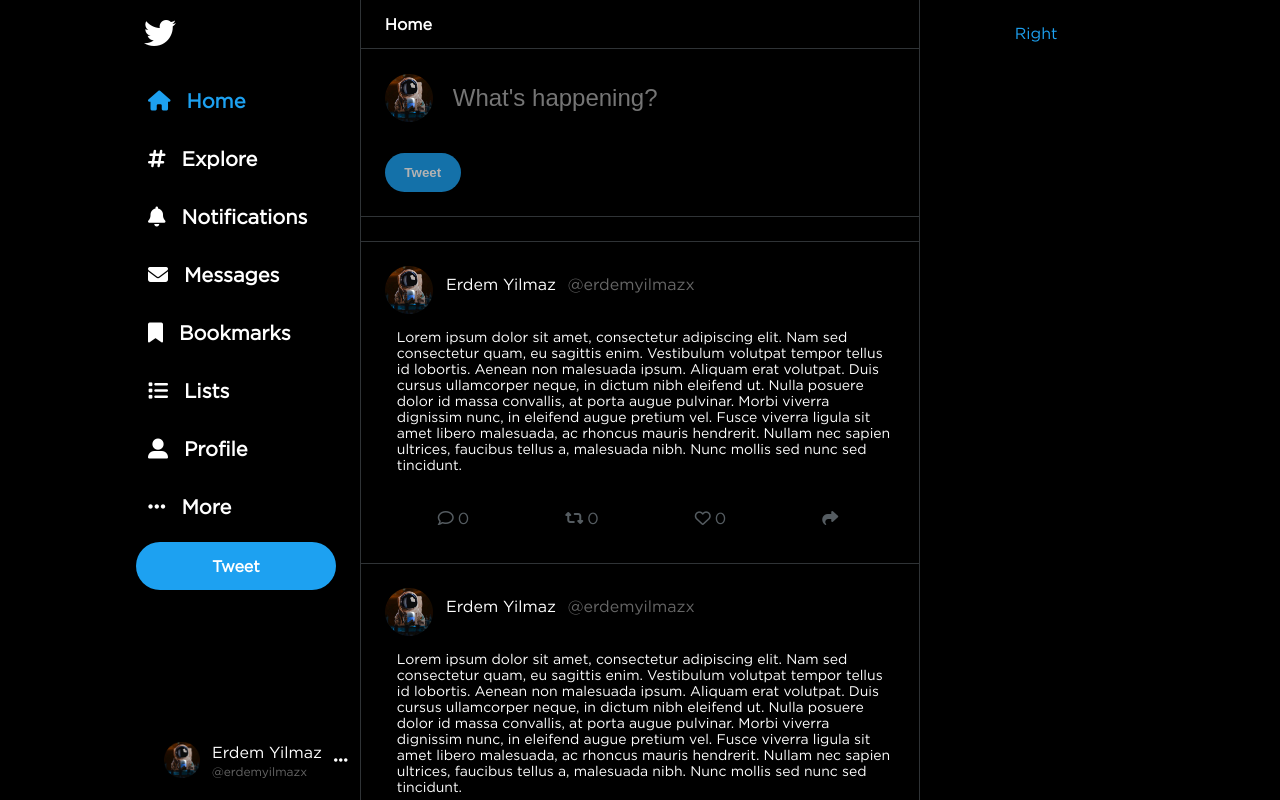
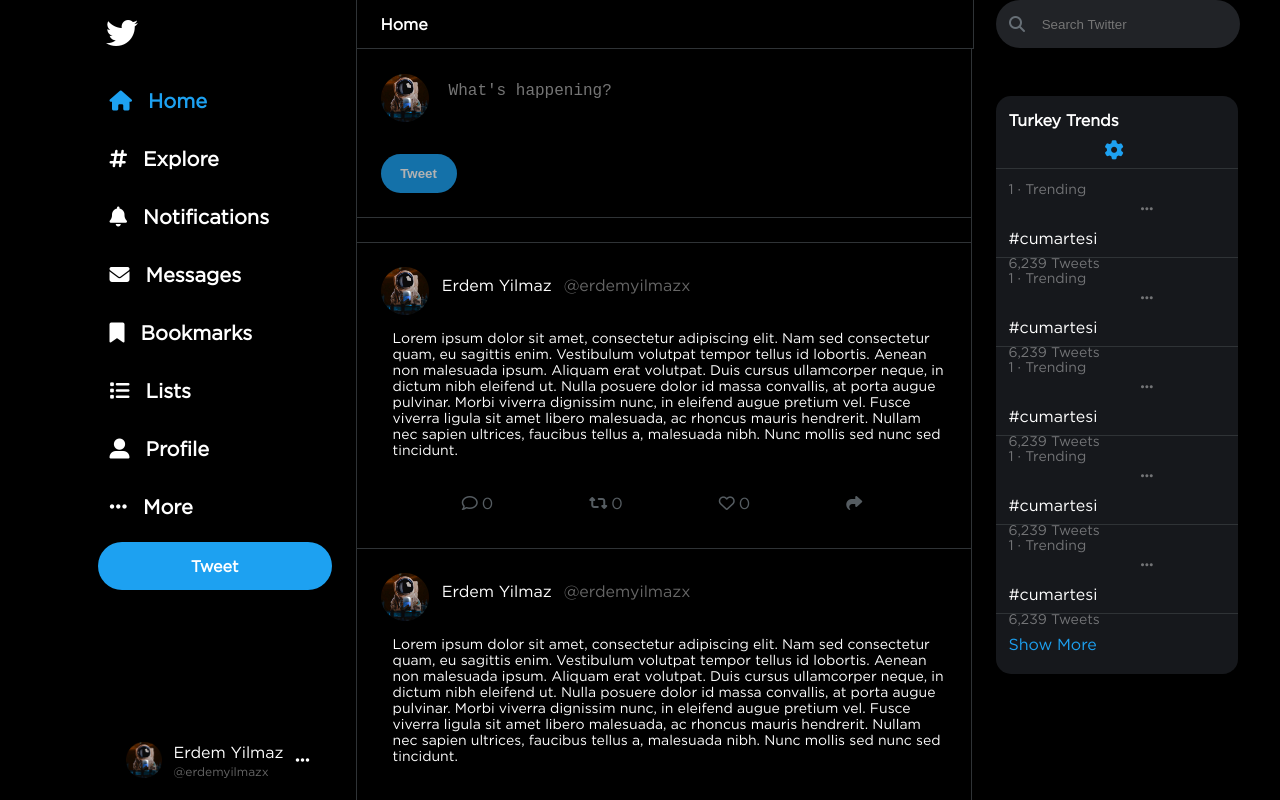
Before and after one commit to erdemylmaz/twitter-clone, a plain HTML site: page index.html in a window 1280 px wide. Drawn offline with Linux system fonts and the light colour scheme.

Commit message:
right bar

```diff
--- a/index.html
+++ b/index.html
@@ -38,20 +38,20 @@
     </div>
 
     <div class="container">
-        <a href="#" class="header-link">
+        <a href="#container-top" class="header-link">
             <div class="container-header">
                 <span class="header-text">Home</span>
             </div>
         </a>
 
         <div class="container-section">
+            <a name="container-top"></a>
             <div class="tweet-area">
                 <div class="tweet-header">
                     <a href="https://www.twitter.com/erdemyilmazx" class="tweet-image"><img src="./image/profile-picture.png" class="tweet-image"></a>
 
-                    <form class="tweet-form">
-                        <input type="text" class="tweet-input" placeholder="What's happening?" />
-                    </form>
+
+                    <textarea placeholder="What's happening?" class="tweet-input"></textarea>
 
                 </div>
 
@@ -148,7 +148,7 @@
                     </div>
 
                     <div class="tweet-section">
-                        <span class="tweet-text">Lorem ipsum dolor sit amet, consectetur adipiscing elit. Nam sed consectetur quam, eu sagittis enim. Vestibulum volutpat tempor tellus id lobortis. Aenean non malesuada ipsum. Aliquam erat volutpat. Duis cursus ullamcorper neque, in dictum nibh eleifend ut. Nulla posuere dolor id massa convallis, at porta augue pulvinar. Morbi viverra dignissim nunc, in eleifend augue pretium vel. Fusce viverra ligula sit amet libero malesuada, ac rhoncus mauris hendrerit. Nullam nec sapien ultrices, faucibus tellus a, malesuada nibh. Nunc mollis sed nunc sed tincidunt.</span>
+                        <span class="tweet-text">This is first tweet of twitter-clone</span>
                     </div>
 
                     <div class="user-tweet-footer">
@@ -161,7 +161,77 @@
             </div>
         </div>
     </div>
-    <div class="right-bar">Right</div>
+    <div class="right-bar">
+        <div class="right-header">
+            <div class="search-div">
+                <div class="search-icon"><i class="fas fa-search"></i></div>
+                <input type="text" class="search-input" placeholder="Search Twitter" />
+                <button class="clear-button">X</button>
+            </div>
+        </div>
+
+        <div class="right-section">
+            <div class="right-section-top">Turkey Trends <div class="right-section-settings"><i class="fas fa-cog"></i></div></div>
+            <hr class="right-hr">
+
+            <div class="right-section-container">
+
+                <div class="right-menu-item">
+                    <div class="right-item-header"><div class="right-item-trend">1 · Trending </div> <div class="right-item-more"><i class="fas fa-ellipsis-h"></i></div></div>
+                    <div class="right-item-container">#cumartesi</div>
+                    <div class="right-item-footer">6,239 Tweets</div>
+                </div>
+                <hr class="right-hr">
+
+
+                <div class="right-menu-item">
+                    <div class="right-item-header"><div class="right-item-trend">1 · Trending </div> <div class="right-item-more"><i class="fas fa-ellipsis-h"></i></div></div>
+                    <div class="right-item-container">#cumartesi</div>
+                    <div class="right-item-footer">6,239 Tweets</div>
+                </div>
+                <hr class="right-hr">
+
+
+                <div class="right-menu-item">
+                    <div class="right-item-header"><div class="right-item-trend">1 · Trending </div> <div class="right-item-more"><i class="fas fa-ellipsis-h"></i></div></div>
+                    <div class="right-item-container">#cumartesi</div>
+                    <div class="right-item-footer">6,239 Tweets</div>
+                </div>
+                <hr class="right-hr">
+
+
+                <div class="right-menu-item">
+                    <div class="right-item-header"><div class="right-item-trend">1 · Trending </div> <div class="right-item-more"><i class="fas fa-ellipsis-h"></i></div></div>
+                    <div class="right-item-container">#cumartesi</div>
+                    <div class="right-item-footer">6,239 Tweets</div>
+                </div>
+                <hr class="right-hr">
+
+
+                <div class="right-menu-item">
+                    <div class="right-item-header"><div class="right-item-trend">1 · Trending </div> <div class="right-item-more"><i class="fas fa-ellipsis-h"></i></div></div>
+                    <div class="right-item-container">#cumartesi</div>
+                    <div class="right-item-footer">6,239 Tweets</div>
+                </div>
+                <hr class="right-hr">
+
+            </div>
+
+            <div class="right-section-footer right-menu-item">
+                <span class="right-footer-text">Show More</span>
+            </div>
+        </div>
+
+        <div class="right-footer">
+            <div class="right-footer-top"></div>
+
+            <div class="right-footer-container"></div>
+
+            <div class="right-footer-footer"></div>
+        </div>
+
+        <div class="links"></div>
+    </div>
 <script src="./script.js"></script>
 </body>
 </html>
--- a/style.css
+++ b/style.css
@@ -14,17 +14,17 @@
 body {
     font-family: 'Gotham Book';
     background-color: black;
-    width: 80%;
+    width: 86%;
     margin: 0;
     padding: 0;
-    margin-left: 10%;
+    margin-left: 7%;
     color: var(--blue);
     display: flex;
 }
 
 /* left bar styles */
 .left-bar {
-    width: 18%;
+    width: 20%;
     min-height: 94vh;
     background-color: black;
     padding: 24px;
@@ -152,7 +152,7 @@ body {
 
 /* container styles */
 .container {
-    width: 50%;
+    width: 52%;
     height: 94vh;
     background-color: black;
     overflow: scroll;
@@ -163,7 +163,7 @@ body {
 
 .container-header {
     position: fixed;
-    width: 41.7%;
+    width: 46.3%;
     text-align: left;
     height: 48px;
     margin-left: -24px;
@@ -176,6 +176,7 @@ body {
 
     z-index: 2;
     border-bottom: 1px solid #2f3336;
+    border-right: 1px solid #2f3336;
 }
 
 .header-link {
@@ -201,22 +202,21 @@ body {
     display: inline-flex;
 }
 
-.tweet-form {
-    width: 100%;
-    margin-left: 12px;
-}
-
 .tweet-input {
     border: none;
     background-color: black;
     width: 500px;
     color: white;
-    font-size: 24px;
+    font-size: 16px;
     padding: 8px;
+    margin-left: 12px;
+    resize: none;
+    min-height: 24px;
 }
 
 .tweet-input:focus {
     outline: none;
+    height: 64px;
 }
 
 .tweet-image {
@@ -355,9 +355,195 @@ body {
 
 /* right bar styles */
 .right-bar {
-    width: 18%;
-    height: 94vh;
+    width: 20%;
+    min-height: 94vh;
     background-color: black;
     text-align: center;
-    padding: 24px;
 }
+
+.search-div {
+    width: 19%;
+    height: 48px;
+    padding: 0px;
+    margin: 0px;
+    background-color: #212327;
+    margin-left: 24px;
+    display: flex;
+    justify-content: left;
+    align-items: center;
+    border-radius: 50px;
+    position: fixed;
+}
+
+.search-input {
+    background-color: #212327;
+    outline: none;
+    border: none;
+    width: 66%;
+    color: white;
+    padding: 4px;
+    margin: 0px;
+}
+
+.search-div:focus {
+    background-color: red;
+}
+
+.search-icon {
+    color: #676f76;
+    width: 17%;
+}
+
+.search-div * {
+    display: inline-block;
+}
+
+.clear-button {
+    width: 24px;
+    height: 24px;
+    color: black;
+    background-color: var(--blue);
+    border-radius: 50%;
+    display: flex;
+    justify-content: center;
+    align-items: center;
+    font-size: 14px;
+    border: none;
+    outline: none;
+    transition: 125ms;
+
+    display: none;
+}
+
+.clear-button:hover {
+    background-color: #1DA1FACC;
+    transition: 125ms;
+}
+
+.right-section {
+    width: 100%;
+    margin-top: 96px;
+    margin-left: 24px;
+    background-color: #16181c;
+    border-radius: 15px;
+    padding: 12px;
+    padding-bottom: 0px;
+}
+
+.right-section-top {
+    width: 100%;
+    line-height: 24px;
+    font-size: 16px;
+    text-align: left;
+    color: white;
+    font-weight: bolder;
+}
+
+.right-section-top * {
+    display: inline-block;
+}
+
+.right-section-settings {
+    margin-left: 40%;
+    color: var(--blue);
+    width: 36px;
+    height: 36px;
+    border-radius: 50%;
+
+    display: inline-flex;
+    justify-content: center;
+    align-items: center;
+}
+
+.right-section-settings i {
+    transform: scale(1.2);
+}
+
+.right-section-settings:hover {
+    background-color: #061019;
+    cursor: pointer;
+}
+
+.right-hr {
+    width: 100%;
+    height: 1px;
+    margin-left: -12px;
+    padding-left: 12px;
+    padding-right: 12px;
+    margin-top: 0px;
+    border: none;
+    background-color: #2f3336;
+}
+
+.right-section-container {
+
+}
+
+.right-menu-item {
+    width: 100%;
+    text-align: left;
+    margin: 0;
+    height: 64px;
+    margin-top: 4px;
+    color: white;
+    padding: 12px;
+    margin-top: -8px;
+    margin-left: -12px;
+}
+
+.right-menu-item:hover {
+    background-color: #1d1f23;
+    cursor: pointer;
+}
+
+.right-item-header {
+    font-size: 14px;
+    color:rgba(255, 255, 255, 0.4);
+    margin-bottom: 8px;
+}
+
+.right-item-header * {
+    display: inline-block;
+}
+
+.right-item-footer {
+    font-size: 14px;
+    color:rgba(255, 255, 255, 0.4);
+    margin-top: 8px;
+}
+
+.right-item-more {
+    margin-left: 58%;
+    width: 24px;
+    height: 24px;
+    border-radius: 50%;
+
+    display: inline-flex;
+    justify-content: center;
+    align-items: center;
+}
+
+.right-item-more:hover {
+    color: var(--blue);
+    background-color: #061019;
+}
+
+.right-section-footer {
+    text-align: left;
+    height: 36px;
+    display: flex;
+    justify-content: left;
+    align-items: center;
+    padding-bottom: 12px;
+    border-bottom-left-radius: 15px;;
+    border-bottom-right-radius: 15px;;
+    color: var(--blue)
+}
+
+.right-section-footer:hover {
+    background-color: #1d1f23;
+}
+
+.right-footer-text {
+    line-height: 2rem;
+}
```
Also changed, not shown: gereksiz resimler/Screen Shot 2021-04-23 at 10.44.24 PM.png (added), gereksiz resimler/Screen Shot 2021-04-23 at 10.46.27 PM.png (added), gereksiz resimler/Screen Shot 2021-04-23 at 10.46.38 PM.png (added), gereksiz resimler/Screen Shot 2021-04-23 at 6.27.54 PM.png (renamed from image/Screen Shot 2021-04-23 at 6.27.54 PM.png), gereksiz resimler/Screen Shot 2021-04-23 at 9.27.07 PM.png (added), 3 other files.
